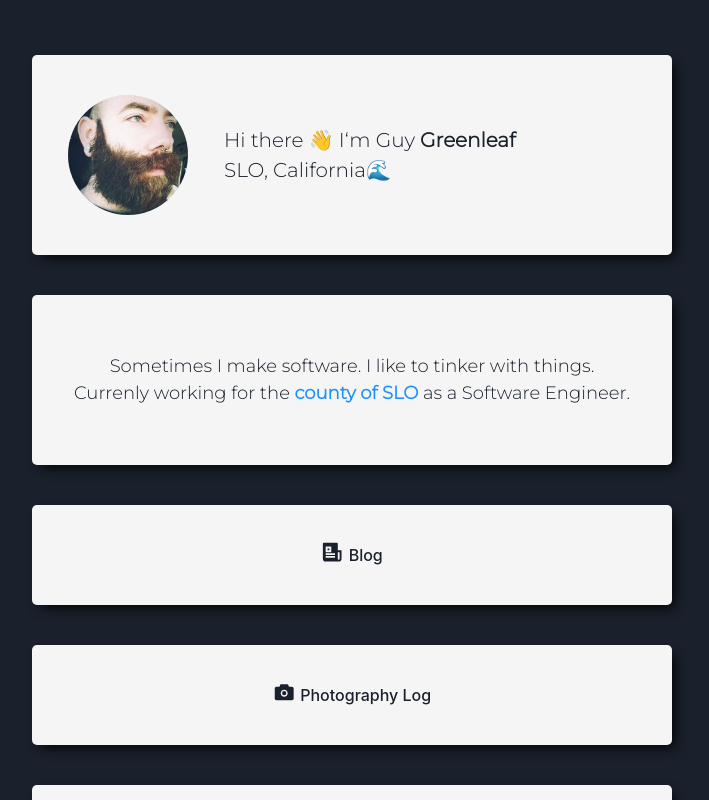
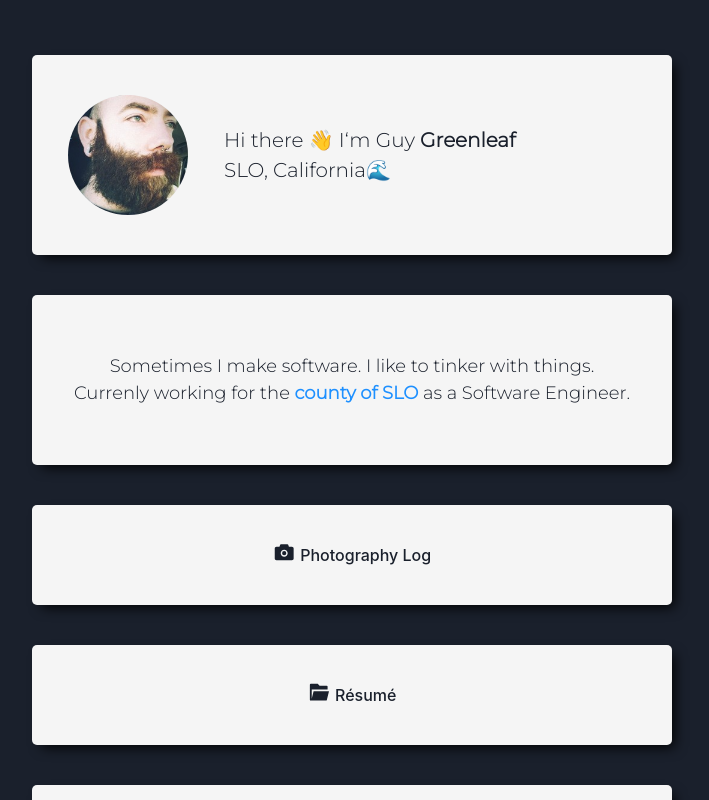
Before and after one commit to guygreenleaf/portfolioRevamp, a Next.js app: page / in a window 1280 px wide. Shown: the top 800 px of the page, without its empty margins (288-997 px from the left). Built offline with nearby package versions, Linux system fonts and the light colour scheme.

Commit message:
blog in dev

```diff
--- a/pages/index.tsx
+++ b/pages/index.tsx
@@ -114,7 +114,7 @@ const Home: NextPage = () => {
             </motion.div>
 
 
-            <Link href="/blog" passHref>
+            {/* <Link href="/blog" passHref>
               <motion.div
               variants={variants} // Pass the variant object into Framer Motion
               initial="hidden" // Set the initial state to variants.hidden
@@ -134,7 +134,7 @@ const Home: NextPage = () => {
                   </div>
                 </Flex>
               </motion.div>
-            </Link>
+            </Link> */}
 
             <div onClick={() => {pageLoading()}}>
               <Link href="/photography" passHref>
```
